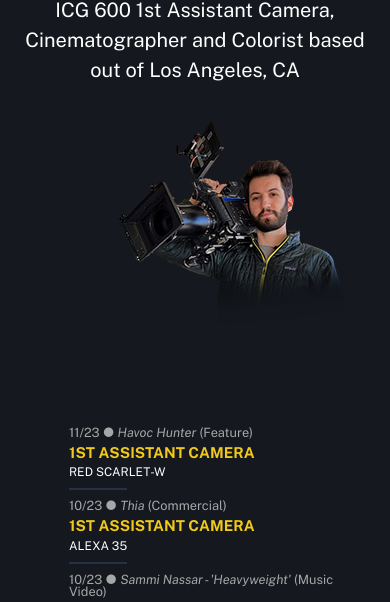
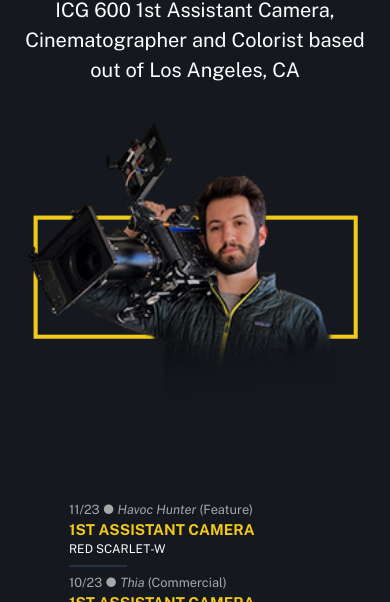
Before and after one commit to bynatejones/bynatejones, an Astro site: page / in a window 390 px wide. Shown: the part 242-844 px from the top of the page. Built offline with nearby package versions, Linux system fonts and the light colour scheme; Astro itself is replaced by a stand-in of ours.

Commit message:
Changed profile image and updated CSS

```diff
--- a/src/pages/index.astro
+++ b/src/pages/index.astro
@@ -38,11 +38,11 @@ const projects = (await getCollection('work'))
 					align="start"
 				>
 				</Hero>
-                <div style="width: 100%; text-align: right;">
+                <div class="nate-photo" style="width: 100%; text-align: right;">
                     <img
                         alt="Nate Jones portrait photo"
                         width="250"
-                        src="/assets/nate-cut-out-01.png"
+                        src="/assets/nate-cut-out-02.png"
                     />
                 </div>
 
--- a/src/styles/global.css
+++ b/src/styles/global.css
@@ -271,4 +271,16 @@ h5 {
         max-height: 4000px !important;
         display: block;
     }
+
+    .nate-photo {
+        margin: auto;
+        width: 100% !important;
+        max-width: 400px;
+    }
+
+    .nate-photo img {
+        margin: auto;
+        width: 100% !important;
+        max-width: 400px;
+    }
 }
```
Also changed, not shown: public/assets/nate-cut-out-02.png (added).
